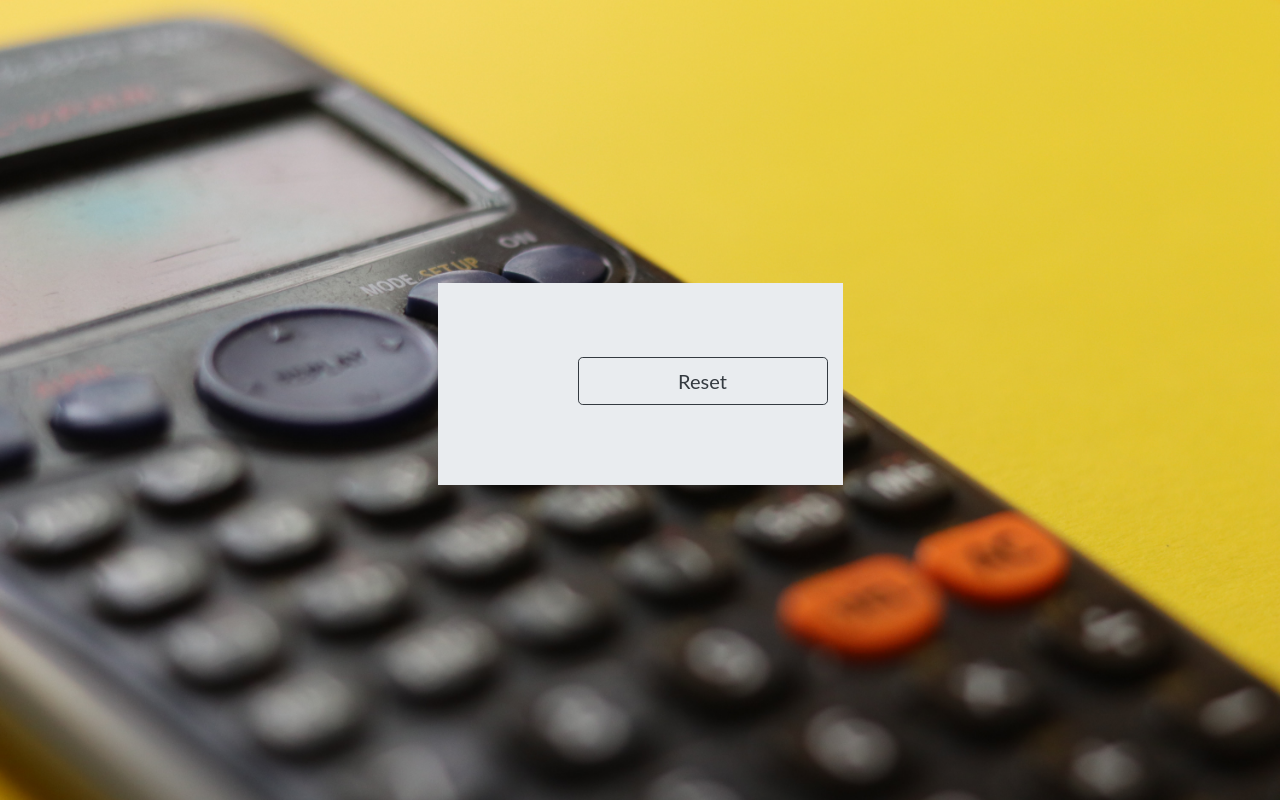
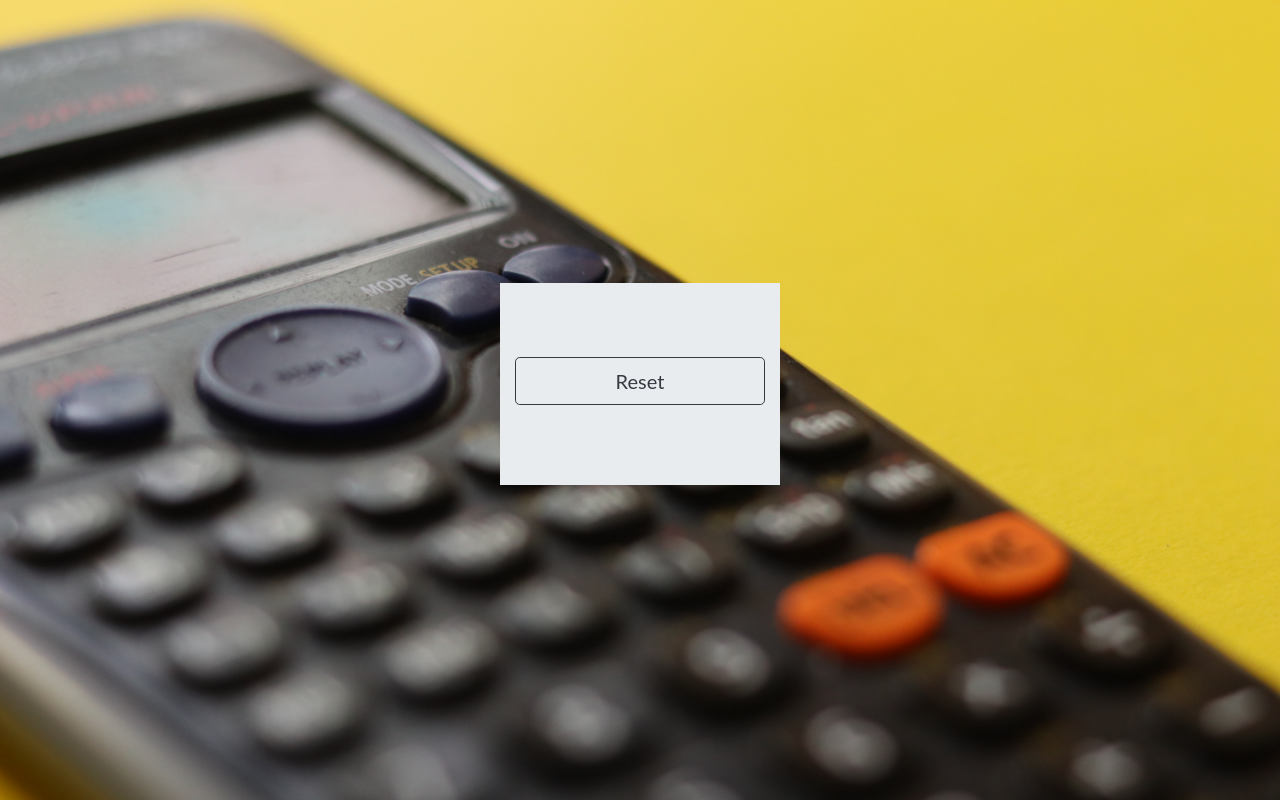
Before and after one commit to Ankushsarma/Quadritic-calculator, a website: page answer.pug in a window 1280 px wide. Drawn offline with nearby package versions, Linux system fonts and the light colour scheme; files that its build step writes are made by us from their sources; files whose address does not match are found by name.

Commit message:
"btm css magir correction"

```diff
--- a/answer.pug
+++ b/answer.pug
@@ -21,4 +21,4 @@ html
             h2=answer
 
         <form action="/failure" method="POST">
-        <button type="submit" class="btn btn-lg btn-outline-dark" style="margin-left: 125px;">Reset
+        <button type="submit" class="btn btn-lg btn-outline-dark pug" >Reset
--- a/css/styles.css
+++ b/css/styles.css
@@ -69,3 +69,10 @@ a{
     background-color: transparent;
     text-decoration: none;
 }
+
+
+
+.pug{
+    margin: 0;
+    margin-top: 50px;
+}
```
